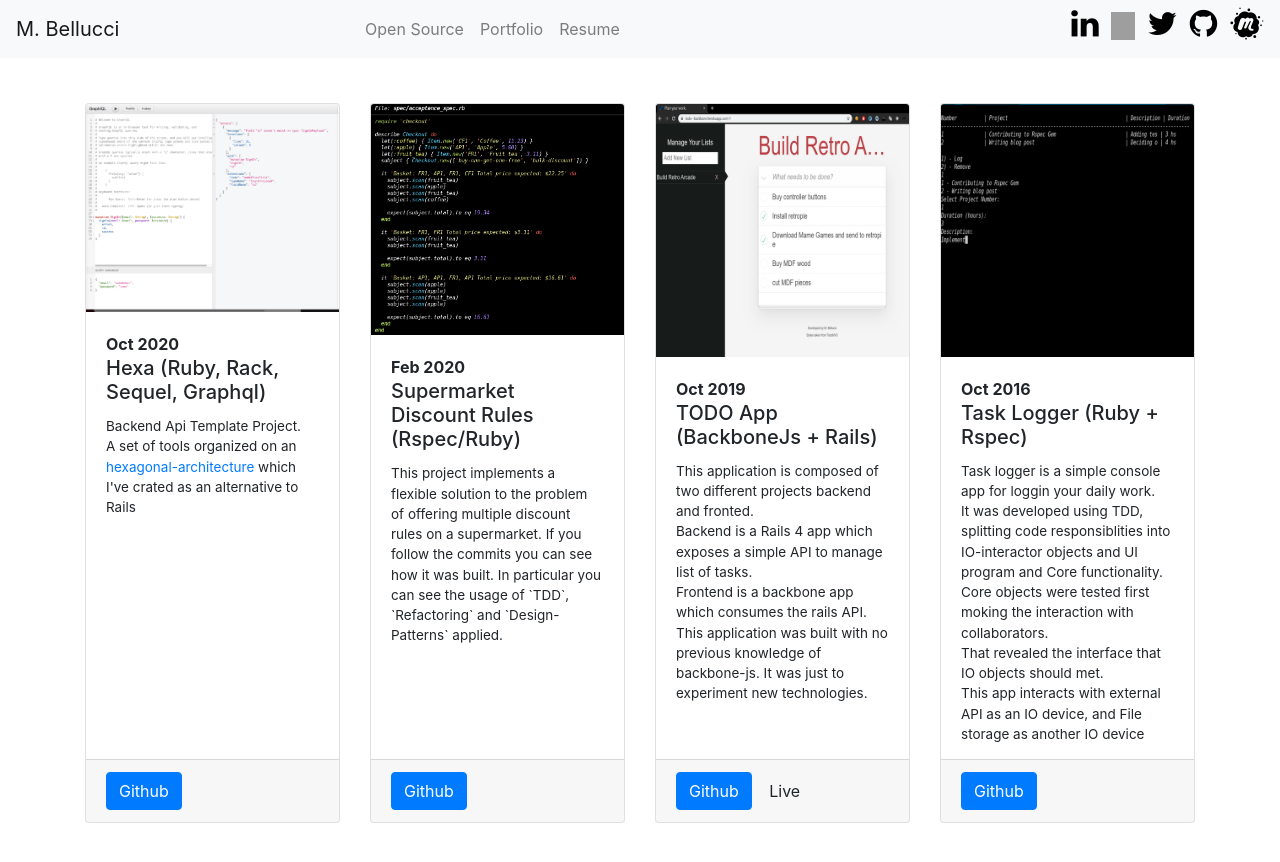
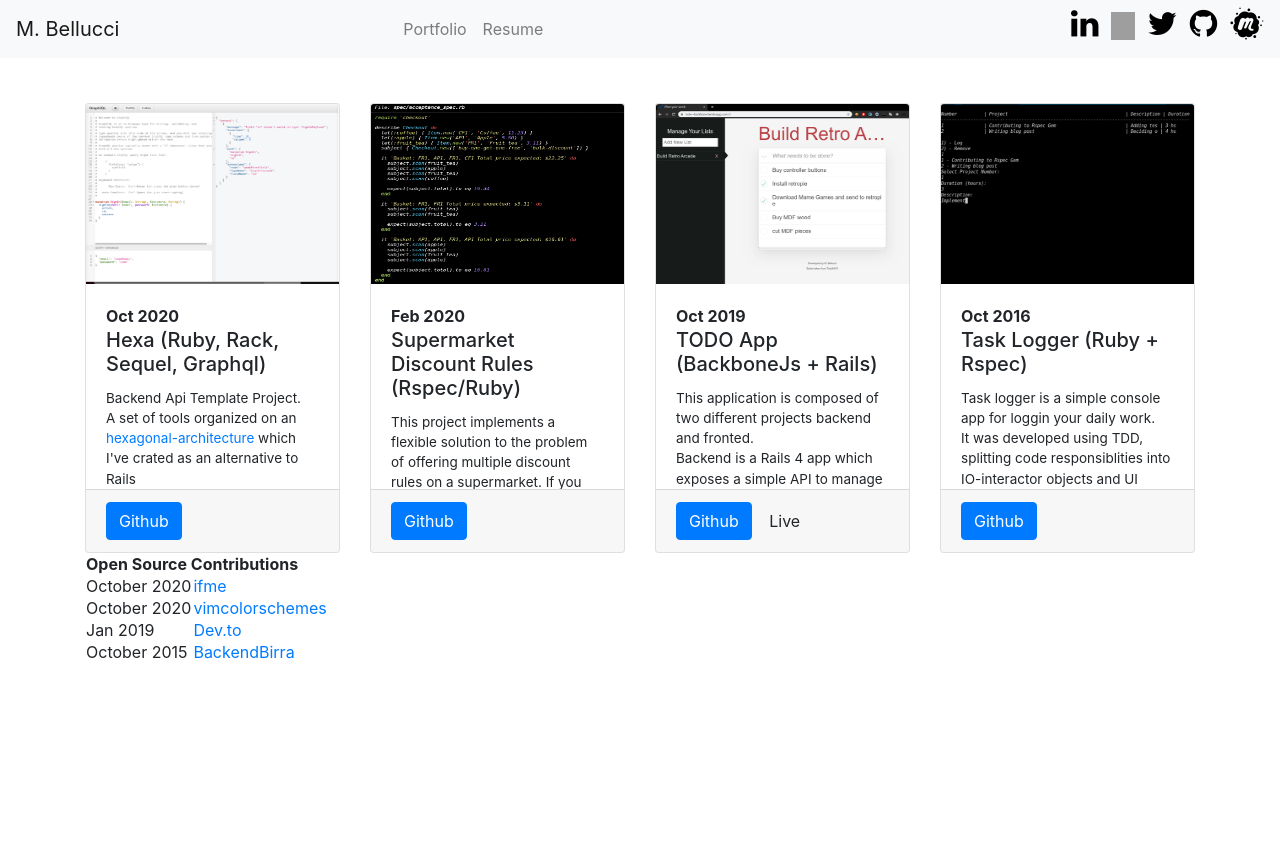
Before and after one commit to delbetu/delbetu.github.io, a Jekyll site: the page built from portfolio.html, in a window 1280 px wide. Shown: the top 862 px of the page. Built offline with Jekyll 4.4.1, drawn with Linux system fonts in a browser that asks for light colours; grey boxes are pictures that could not be loaded.

Commit message:
Mix open source contributions within portfolio.

```diff
--- a/_includes/nav.html
+++ b/_includes/nav.html
@@ -14,7 +14,6 @@ nav {
 
   <div class="collapse navbar-collapse" id="navbarSupportedContent">
     <ul class="nav navbar-nav">
-      <li class='nav-item'><a class='nav-link' href="/oss_contributions.html">Open Source</a></li>
       <li class='nav-item'><a class='nav-link' href="/portfolio.html">Portfolio</a></li>
       <li class='nav-item'><a class='nav-link' target='_blank' href="/resume.html">Resume</a></li>
     </ul>
--- a/index.html
+++ b/index.html
@@ -19,7 +19,6 @@ a {
       <li class='list-inline-item'><h1>Marcos Bellucci</h1></li>
       <li class='list-inline-item'><a href='/portfolio.html'>Portfolio</a></li>
       <li class='list-inline-item'><a target='_blank' href='/resume.html'>Resume</a></li>
-      <li class='list-inline-item'><a href='/oss_contributions.html'>Open Source</a></li>
     </ul>
   </div>
 
--- a/portfolio.html
+++ b/portfolio.html
@@ -6,16 +6,21 @@ title: Portfolio
 <style>
   .card {
     max-width: 25vw;
-    max-height: 80vh;
+    max-height: 50vh;
   }
   .card img {
-    max-height: 30vh;
+    max-height: 20vh;
   }
   .card-body p {
     font-size: 1.5vh;
   }
+  .card-body {
+    overflow: auto;
+  }
 </style>
 
+<div class='container'>
+  <div class='row'>
     <div class='card-deck'>
       <div class='card'>
         <img src='/assets/images/hexa.png' class='card-img-top' alt='supemarket-rules-screenshot'>
@@ -91,3 +96,28 @@ title: Portfolio
       </div>
 
     </div>
+  </div>
+
+  <div class='row'>
+    <table>
+      <tr>
+        <th colspan='2'>Open Source Contributions</th></tr>
+      <tr>
+        <td>October 2020</td>
+        <td><a href='https://github.com/ifmeorg/ifme/pulls?q=is%3Apr+is%3Aclosed+author%3Adelbetu'>ifme</a>  </td>
+      </tr>
+      <tr>
+        <td>October 2020</td>
+        <td><a href='https://github.com/vimcolorschemes/vimcolorschemes/pulls?q=is%3Apr+is%3Aclosed+author%3Adelbetu'>vimcolorschemes</a>  </td>
+      </tr>
+      <tr>
+        <td>Jan 2019</td>
+        <td><a href='https://github.com/forem/forem/pulls?q=is%3Apr+author%3Adelbetu+'>Dev.to</a>  </td>
+      </tr>
+      <tr>
+        <td>October 2015</td>
+        <td><a href='https://github.com/datauy/back-end-birra/pull/4 '>BackendBirra</a>  </td>
+      </tr>
+    </table>
+  </div>
+</div>
```
Also changed, not shown: oss_contributions.md (deleted, +0 -11 lines), todo.md (+2 -1 lines), assets/images/super-mario.jpg (deleted). Lines whose indentation alone changed are shown as unchanged.
